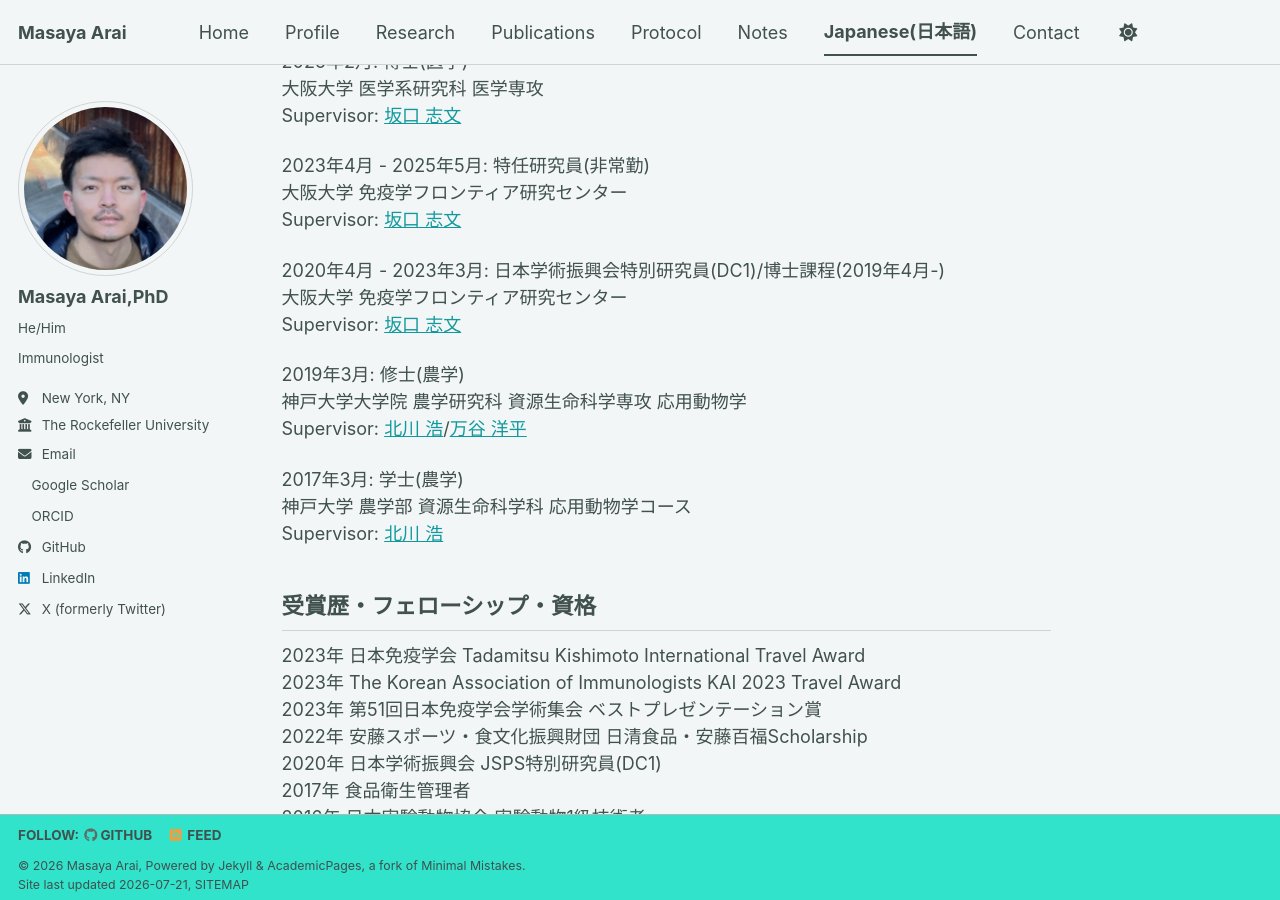
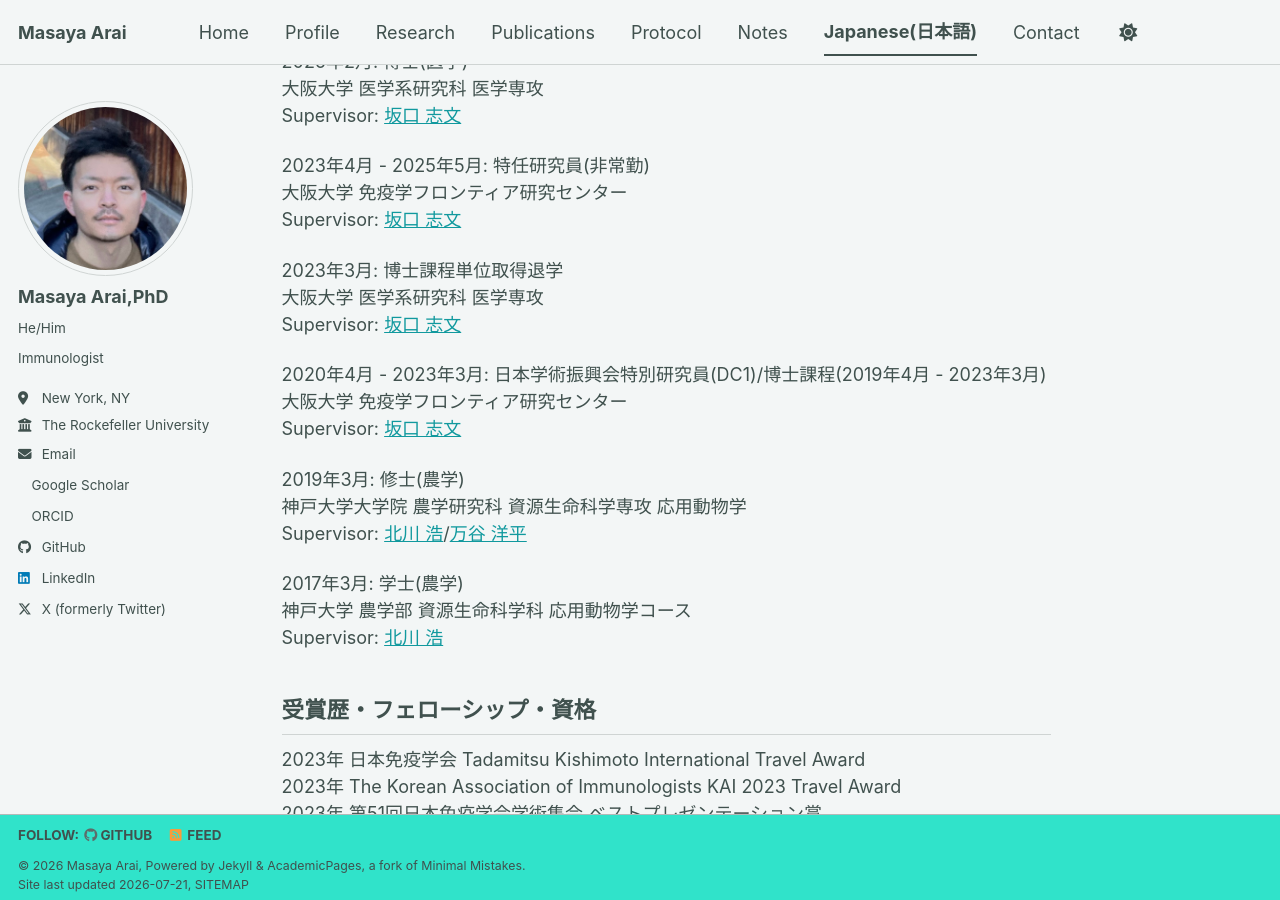
Before and after one commit to MasayaAraiPhD/MasayaAraiPhD.github.io, a Jekyll site: the page built from _pages/P07_japanese.md, in a window 1280 px wide and 900 px high, scrolled down 630 px. Built offline with Jekyll 4.4.1, drawn with Linux system fonts in a browser that asks for light colours; a style sheet for code colours, icons or effects is not loaded.

Commit message:
Modified

```diff
--- a/_pages/P07_japanese.md
+++ b/_pages/P07_japanese.md
@@ -30,7 +30,11 @@ Supervisor: [坂口 志文](https://www.ifrec.osaka-u.ac.jp/en/laboratory/shimon
 大阪大学 免疫学フロンティア研究センター<br>
 Supervisor: [坂口 志文](https://www.ifrec.osaka-u.ac.jp/en/laboratory/shimon_sakaguchi/)
 
-2020年4月 - 2023年3月: 日本学術振興会特別研究員(DC1)/博士課程(2019年4月-)<br>
+2023年3月: 博士課程単位取得退学<br>
+大阪大学 医学系研究科 医学専攻<br>
+Supervisor: [坂口 志文](https://www.ifrec.osaka-u.ac.jp/en/laboratory/shimon_sakaguchi/)
+
+2020年4月 - 2023年3月: 日本学術振興会特別研究員(DC1)/博士課程(2019年4月 - 2023年3月)<br>
 大阪大学 免疫学フロンティア研究センター<br>
 Supervisor: [坂口 志文](https://www.ifrec.osaka-u.ac.jp/en/laboratory/shimon_sakaguchi/)
 
```
